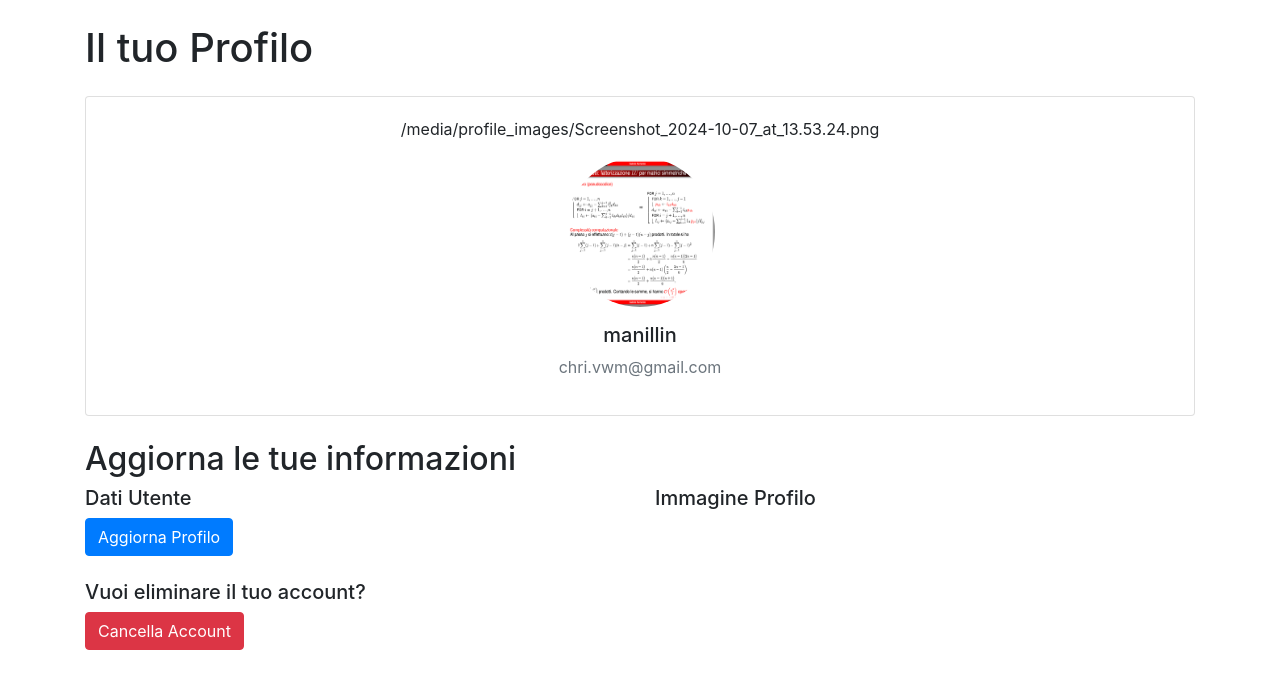
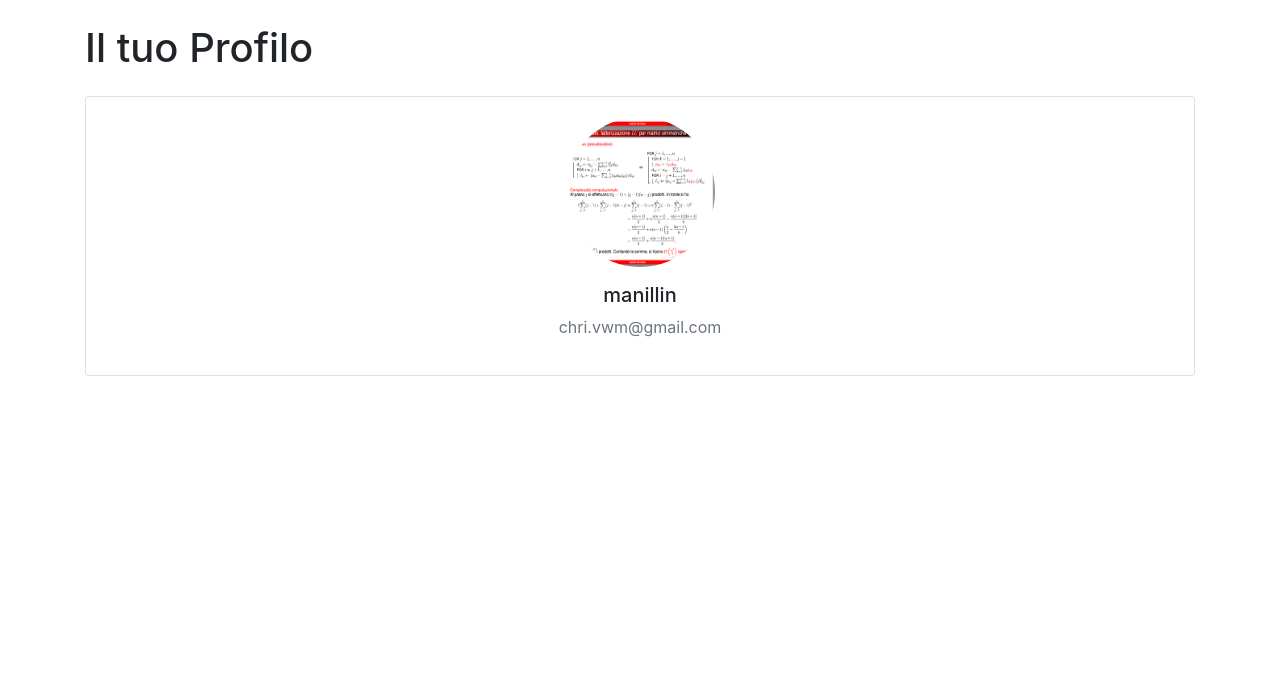
Before and after one commit to Manillin/BuyLog, a Django app: page /user/ in a window 1280 px wide. Shown: the part 56-745 px from the top of the page. Run offline with Django 5.2, Linux system fonts and the light colour scheme; a user stored in the database is signed in; data comes from the database, SQL or seed files in the repository; some libraries are stand-ins or nearby versions.

Commit message:
removed fixes in user detail template

```diff
--- a/BuyLog/buylog/templates/user_detail.html
+++ b/BuyLog/buylog/templates/user_detail.html
@@ -7,37 +7,11 @@
     <!-- Sezione immagine profilo -->
     <div class="card mb-4">
         <div class="card-body text-center">
-            <p>{{ user.profile.profile_image.url }}</p>  <!-- Debug: mostra il path dell'immagine -->
             <img src="{{ user.profile.profile_image.url }}" alt="Immagine profilo" class="img-fluid rounded-circle" style="width: 150px; height: 150px;">
             <h5 class="mt-3">{{ user.username }}</h5>
             <p class="text-muted">{{ user.email }}</p>
         </div>
     </div>
 
-    <!-- Sezione per aggiornare informazioni profilo e immagine -->
-    <h2>Aggiorna le tue informazioni</h2>
-    <form method="POST" enctype="multipart/form-data">  <!-- enctype per caricare file -->
-        {% csrf_token %}
-        <div class="row">
-            <div class="col-md-6">
-                <h5>Dati Utente</h5>
-                {{ user_form.as_p }}
-            </div>
-            <div class="col-md-6">
-                <h5>Immagine Profilo</h5>
-                {{ profile_form.as_p }}
-            </div>
-        </div>
-        <button type="submit" class="btn btn-primary">Aggiorna Profilo</button>
-    </form>
-
-    <!-- Link per cancellare l'account -->
-    <div class="mt-4">
-        <h5>Vuoi eliminare il tuo account?</h5>
-        <form method="POST" action="{% url 'delete_user' %}">
-            {% csrf_token %}
-            <button type="submit" class="btn btn-danger">Cancella Account</button>
-        </form>
-    </div>
 </div>
 {% endblock %}
```
